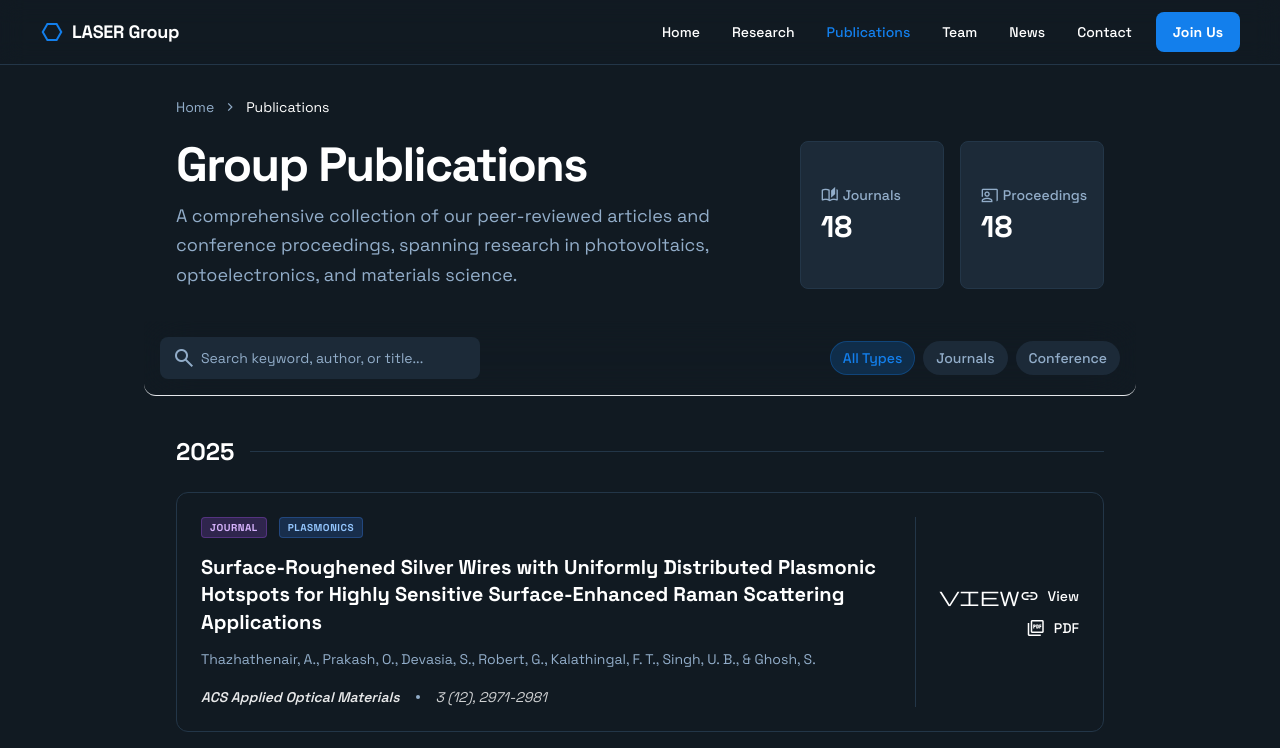
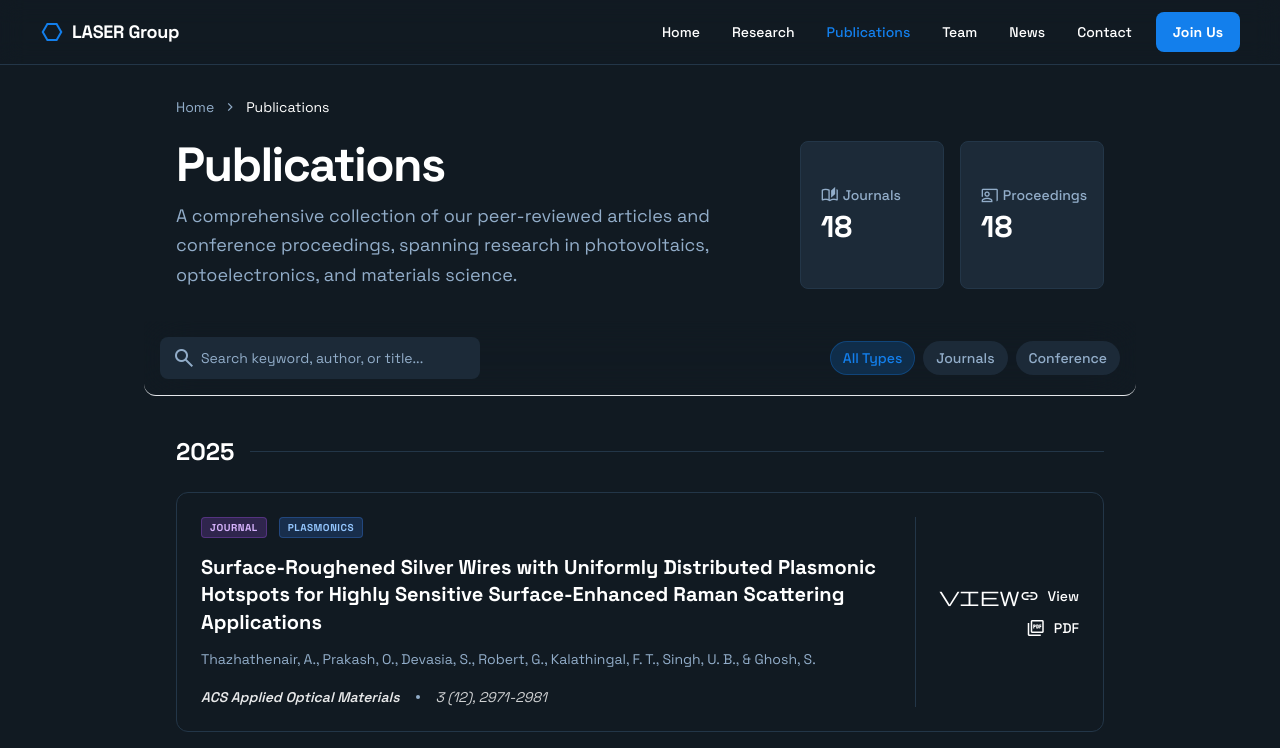
Before and after one commit to sebind/lasergroup, a React (Vite) app: page /publications in a window 1280 px wide. Shown: the top 748 px of the page. Built offline with nearby package versions, Linux system fonts and the light colour scheme.

Commit message:
Update Publications.tsx

```diff
--- a/pages/Publications.tsx
+++ b/pages/Publications.tsx
@@ -462,7 +462,7 @@
         </div>
         <div className="flex flex-wrap lg:flex-nowrap justify-between gap-8 px-4">
           <div className="flex flex-col gap-3 max-w-xl">
-            <h1 className="text-white text-4xl sm:text-5xl font-bold leading-tight tracking-[-0.033em]">Group Publications</h1>
+            <h1 className="text-white text-4xl sm:text-5xl font-bold leading-tight tracking-[-0.033em]">Publications</h1>
             <p className="text-text-secondary text-lg font-normal leading-relaxed">
               A comprehensive collection of our peer-reviewed articles and conference proceedings, spanning research in photovoltaics, optoelectronics, and materials science.
             </p>
```
